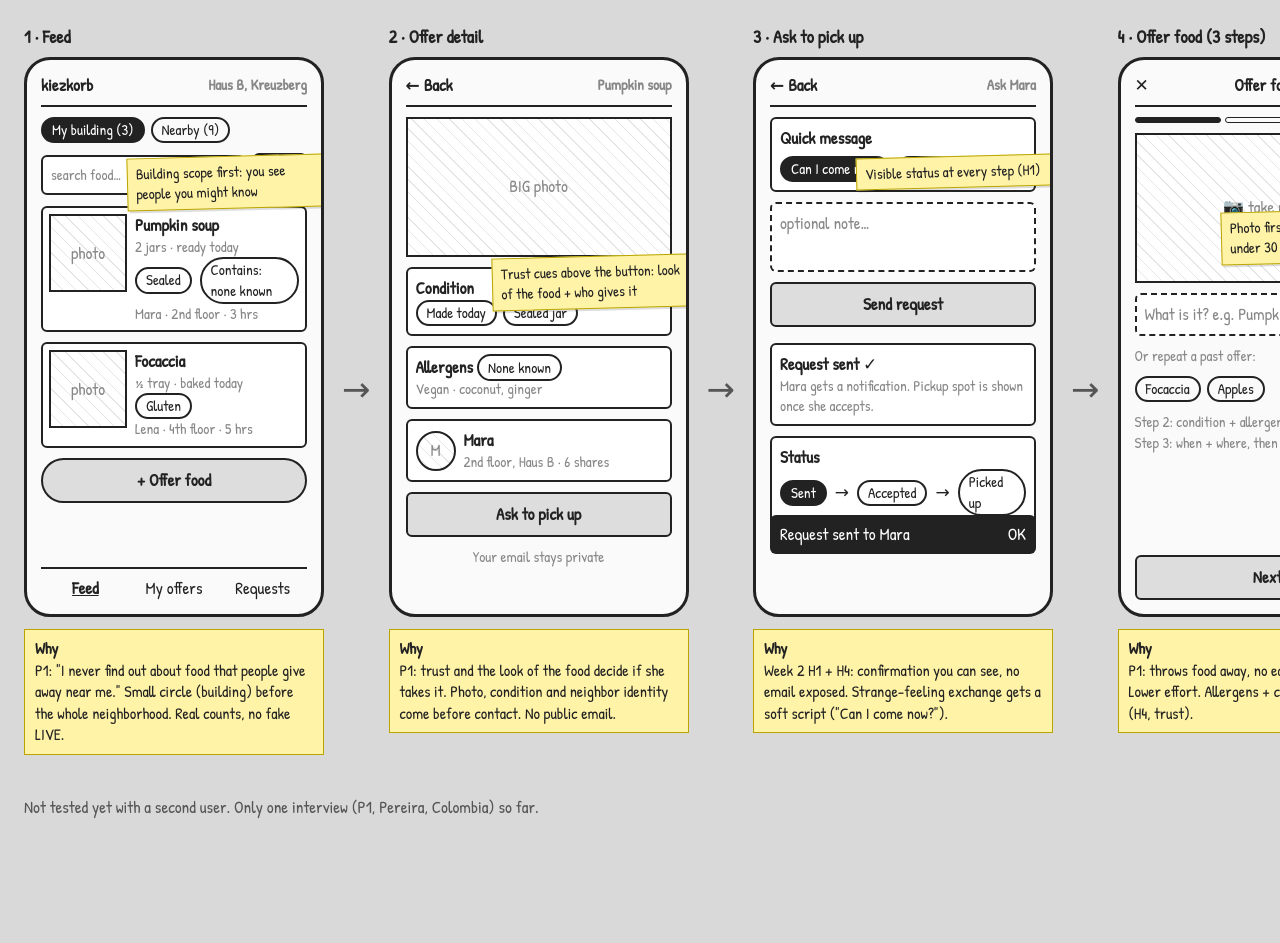
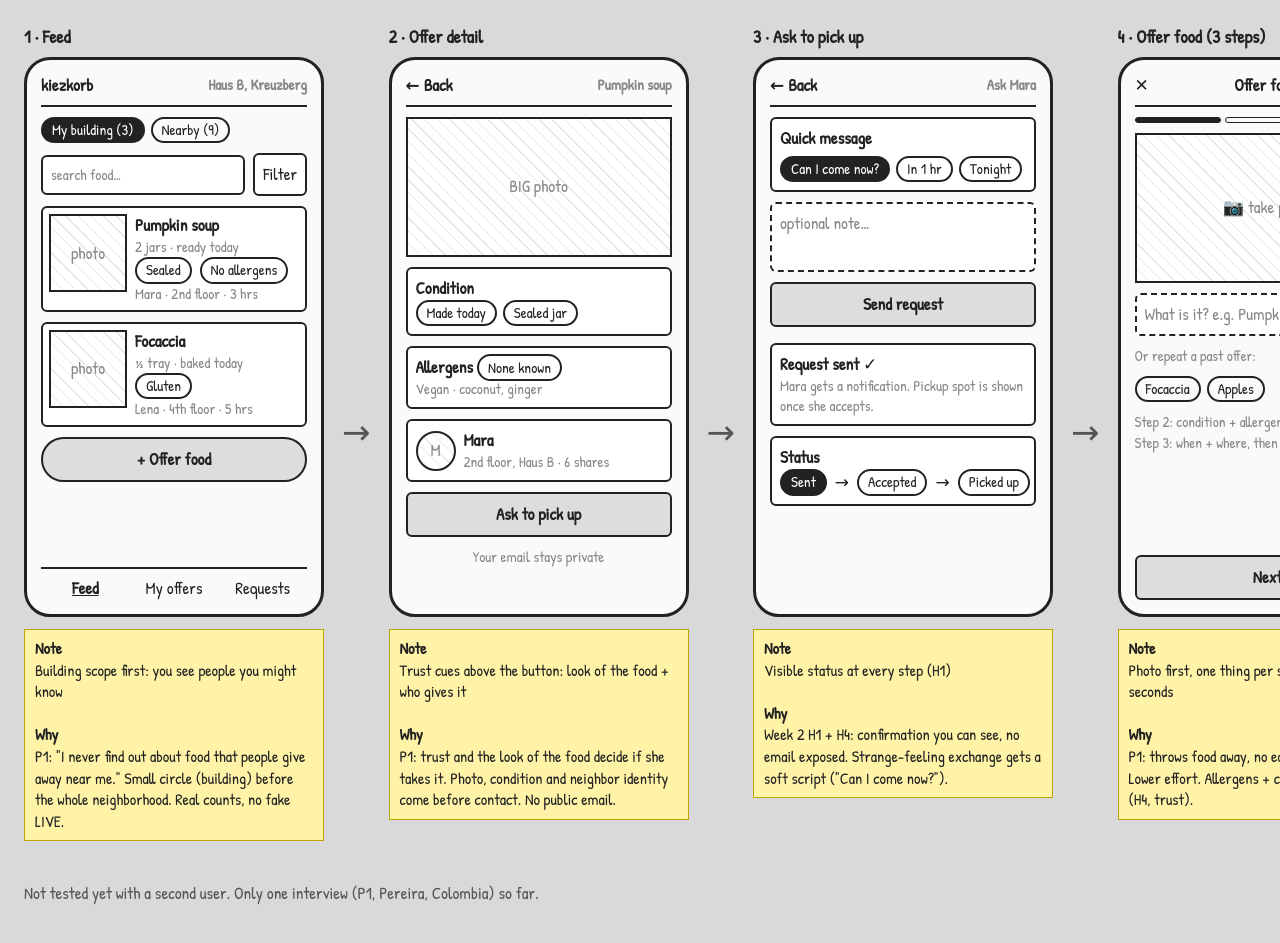
Before and after one commit to nicolasvl11/kiezkorb-v2, a plain HTML site: page lofi/index.html in a window 1280 px wide. Shown: the part 111-1054 px from the top of the page. Before the commit the page ends 971 px from the top, so only its background shows below. Drawn offline with Linux system fonts and the light colour scheme.

Commit message:
Lo-fi: move annotations off the screens, fix overflow

```diff
--- a/lofi/index.html
+++ b/lofi/index.html
@@ -23,7 +23,7 @@
   .btn { border:2px solid var(--ink); border-radius:6px; padding:9px; text-align:center; font-weight:bold; background:#ddd; }
   .btn.small { padding:4px 8px; display:inline-block; }
   .chips { display:flex; gap:6px; flex-wrap:wrap; }
-  .chip { border:2px solid var(--ink); border-radius:99px; padding:1px 9px; font-size:15px; }
+  .chip { border:2px solid var(--ink); border-radius:99px; padding:1px 9px; font-size:15px; white-space:nowrap; }
   .chip.on { background:var(--ink); color:#fff; }
   .row { display:flex; gap:8px; align-items:center; }
   .grow { flex:1; }
@@ -56,13 +56,12 @@
       <div class="bar"><span>kiezkorb</span><span class="muted">Haus B, Kreuzberg</span></div>
       <div class="chips"><span class="chip on">My building (3)</span><span class="chip">Nearby (9)</span></div>
       <div class="row"><div class="box grow muted">search food…</div><div class="box">Filter</div></div>
-      <div class="card"><div class="img">photo</div><div class="grow"><b>Pumpkin soup</b><div class="muted">2 jars · ready today</div><div class="row"><span class="chip">Sealed</span><span class="chip">Contains: none known</span></div><div class="muted">Mara · 2nd floor · 3 hrs</div></div></div>
+      <div class="card"><div class="img">photo</div><div class="grow"><b>Pumpkin soup</b><div class="muted">2 jars · ready today</div><div class="row"><span class="chip">Sealed</span><span class="chip">No allergens</span></div><div class="muted">Mara · 2nd floor · 3 hrs</div></div></div>
       <div class="card"><div class="img">photo</div><div class="grow"><b>Focaccia</b><div class="muted">½ tray · baked today</div><div class="row"><span class="chip">Gluten</span></div><div class="muted">Lena · 4th floor · 5 hrs</div></div></div>
       <div class="btn" style="border-radius:99px">+ Offer food</div>
       <div class="tabs"><span class="on">Feed</span><span>My offers</span><span>Requests</span></div>
-      <div class="note" style="top:96px;right:-6px">Building scope first: you see people you might know</div>
     </div>
-    <div class="why"><b>Why</b>P1: "I never find out about food that people give away near me." Small circle (building) before the whole neighborhood. Real counts, no fake LIVE.</div>
+    <div class="why"><b>Note</b>Building scope first: you see people you might know<br><br><b>Why</b>P1: "I never find out about food that people give away near me." Small circle (building) before the whole neighborhood. Real counts, no fake LIVE.</div>
   </div>
   <div class="arrow">→</div>
 
@@ -77,9 +76,8 @@
       <div class="box row"><div class="img" style="width:40px;height:40px;border-radius:50%">M</div><div class="grow"><b>Mara</b><div class="muted">2nd floor, Haus B · 6 shares</div></div></div>
       <div class="btn">Ask to pick up</div>
       <div class="muted" style="text-align:center">Your email stays private</div>
-      <div class="note" style="top:196px;right:-6px">Trust cues above the button: look of the food + who gives it</div>
     </div>
-    <div class="why"><b>Why</b>P1: trust and the look of the food decide if she takes it. Photo, condition and neighbor identity come before contact. No public email.</div>
+    <div class="why"><b>Note</b>Trust cues above the button: look of the food + who gives it<br><br><b>Why</b>P1: trust and the look of the food decide if she takes it. Photo, condition and neighbor identity come before contact. No public email.</div>
   </div>
   <div class="arrow">→</div>
 
@@ -94,10 +92,8 @@
       <div class="btn">Send request</div>
       <div class="box" style="margin-top:6px"><b>Request sent ✓</b><div class="muted">Mara gets a notification. Pickup spot is shown once she accepts.</div></div>
       <div class="box"><b>Status</b><div class="row"><span class="chip on">Sent</span>→<span class="chip">Accepted</span>→<span class="chip">Picked up</span></div></div>
-      <div class="toast"><span>Request sent to Mara</span><span>OK</span></div>
-      <div class="note" style="top:96px;right:-6px">Visible status at every step (H1)</div>
     </div>
-    <div class="why"><b>Why</b>Week 2 H1 + H4: confirmation you can see, no email exposed. Strange-feeling exchange gets a soft script ("Can I come now?").</div>
+    <div class="why"><b>Note</b>Visible status at every step (H1)<br><br><b>Why</b>Week 2 H1 + H4: confirmation you can see, no email exposed. Strange-feeling exchange gets a soft script ("Can I come now?").</div>
   </div>
   <div class="arrow">→</div>
 
@@ -113,9 +109,8 @@
       <div class="chips"><span class="chip">Focaccia</span><span class="chip">Apples</span></div>
       <div class="muted">Step 2: condition + allergens (required)<br>Step 3: when + where, then Post</div>
       <div class="btn" style="margin-top:auto">Next</div>
-      <div class="note" style="top:150px;right:-6px">Photo first, one thing per screen: under 30 seconds</div>
     </div>
-    <div class="why"><b>Why</b>P1: throws food away, no easy way to offer it. Lower effort. Allergens + condition are required (H4, trust).</div>
+    <div class="why"><b>Note</b>Photo first, one thing per screen: under 30 seconds<br><br><b>Why</b>P1: throws food away, no easy way to offer it. Lower effort. Allergens + condition are required (H4, trust).</div>
   </div>
   <div class="arrow">→</div>
 
@@ -129,9 +124,8 @@
       <div class="box"><b>Share in your building group</b><div class="muted">Send link by WhatsApp</div></div>
       <div class="tabs"><span>Feed</span><span class="on">My offers</span><span>Requests</span></div>
       <div class="toast"><span>Marked as taken</span><span><u>Undo</u></span></div>
-      <div class="note" style="top:96px;right:-6px">Mark taken / delete with undo (H3)</div>
     </div>
-    <div class="why"><b>Why</b>Week 2 H3: no way to edit or close a listing. WhatsApp link: P1 never finds out about offers, so push them to chats people already use.</div>
+    <div class="why"><b>Note</b>Mark taken / delete with undo (H3)<br><br><b>Why</b>Week 2 H3: no way to edit or close a listing. WhatsApp link: P1 never finds out about offers, so push them to chats people already use.</div>
   </div>
 
 </div>
```
Also changed, not shown: entrega_week4.txt (added).
